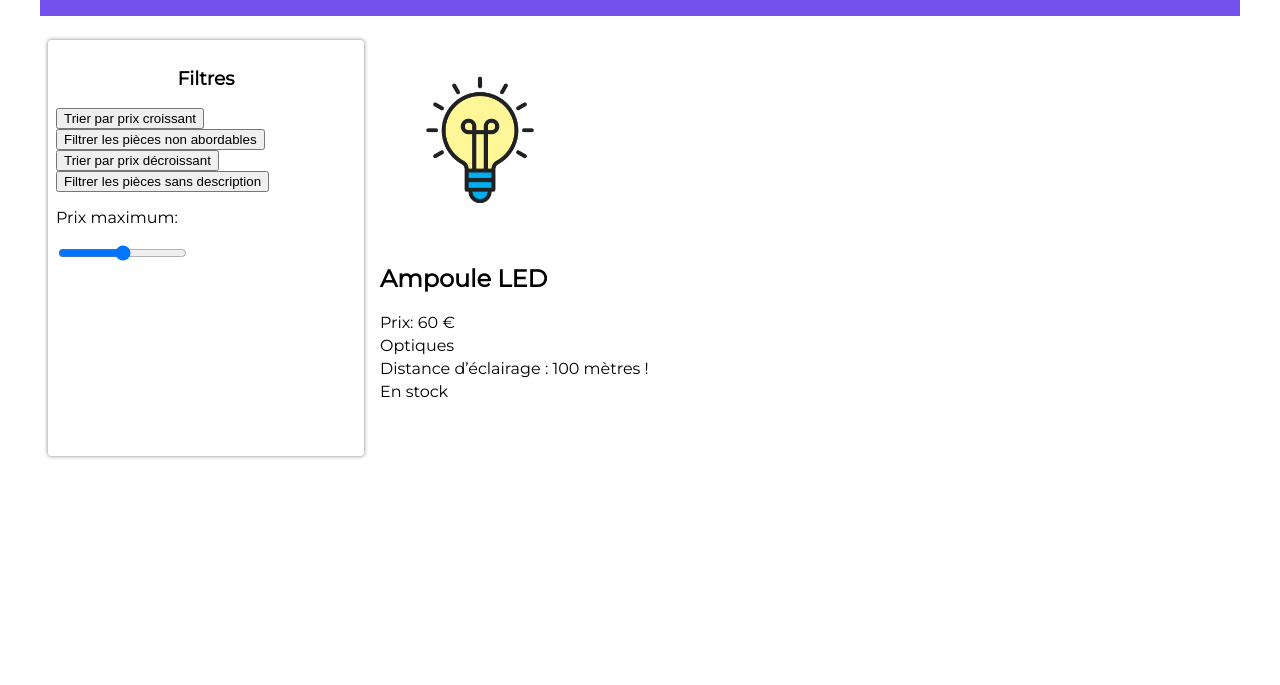
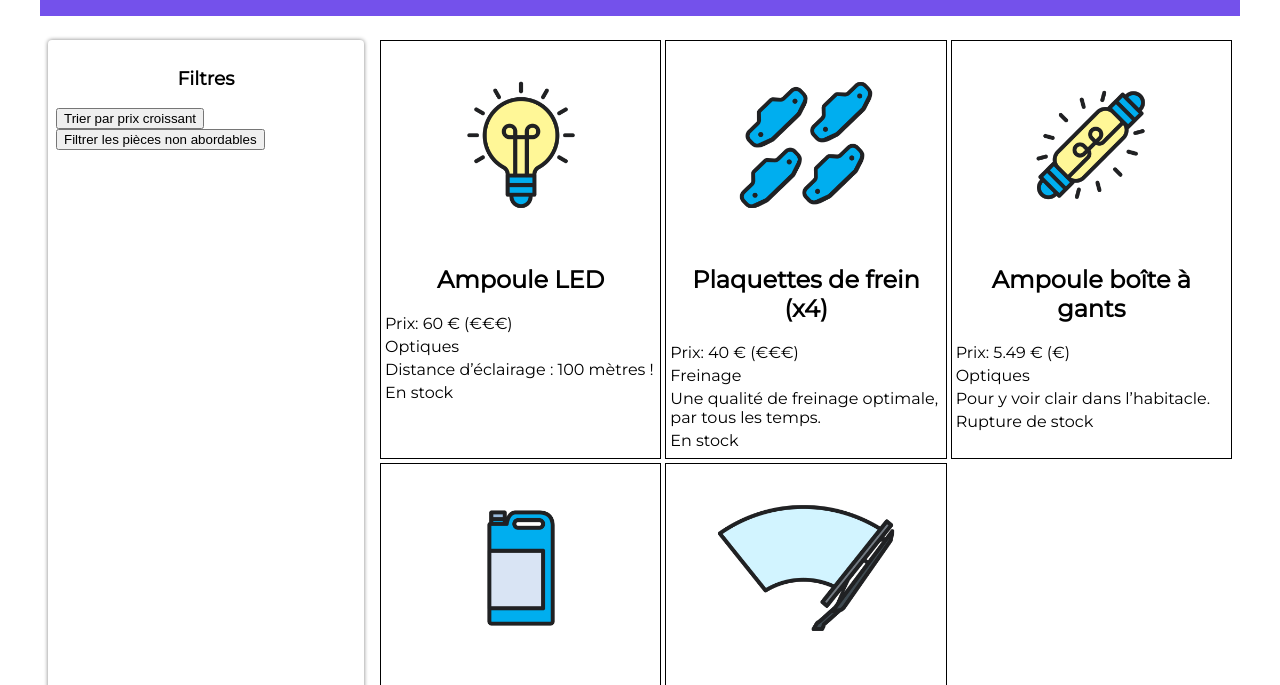
Before and after one commit to MaxMasse31/js-learning, a website: page index.html in a window 1280 px wide. Shown: the part 98-783 px from the top of the page. Drawn offline with Linux system fonts and the light colour scheme.

Commit message:
ajout de tous les éléments

```diff
--- a/index.html
+++ b/index.html
@@ -3,7 +3,7 @@
 	<head>
 		<meta charset="utf-8">
 		<title>Les Bonnes Pièces</title>
-		<link rel="stylesheet" href="./styles.css">
+		<link rel="stylesheet" href="styles.css">
 		<script type="module" src="pieces.js"></script>
 	</head>
 	<body>
@@ -18,24 +18,10 @@
 				<button class="btn-trier">Trier par prix croissant</button>
 				<br>
 				<button class="btn-filtrer">Filtrer les pièces non abordables</button>
-				<br>
-				<button class="btn-decroissant">Trier par prix décroissant</button>
-				<br>
-				<button class="btn-nodesc">Filtrer les pièces sans description</button>
-				<br>
-				<p>Prix maximum:</p>
-				<input type="range" name="prix-max" id="prix-max" min="0" max="60" step="5">
 			</section>
 
 			<!-- Fiches produits -->
 			<section class="fiches">
-				<!-- Code ajouté -->
-				<div class="abordables">
-
-				</div>
-				<div class="disponibles">
-
-				</div>
 			</section>
 		</main>
 	</body>
--- a/pieces.js
+++ b/pieces.js
@@ -1,21 +1,37 @@
 // Récupération des pièces depuis le fichier JSON
-const reponse = await fetch("pieces-autos.json");
+const reponse = await fetch('pieces-autos.json');
 const pieces = await reponse.json();
 
-const article = pieces[0];
+for (let i = 0; i < pieces.length; i++) {
 
-// Utilisation de templates JavaScript
-const template = document.createElement('template');
-template.innerHTML = `
-  <img src="${article.image}">
-  <h2>${article.nom}</h2>
-  <p>Prix: ${article.prix} €</p>
-  <p>${article.categorie ?? "(aucune catégorie)"}</p>
-  <p>${article.description ?? "(aucune description)"}</p>
-  <p>${article.disponibilite=true ? "En stock" : "Rupture de stock"} <p/>`;
+    const article = pieces[i];
+    // Récupération de l'élément du DOM qui accueillera les fiches
+    const sectionFiches = document.querySelector(".fiches");
+    // Création d’une balise dédiée à une pièce automobile
+    const pieceElement = document.createElement("article");
+    // Création des balises
+    const imageElement = document.createElement("img");
+    imageElement.src = article.image;
+    const nomElement = document.createElement("h2");
+    nomElement.innerText = article.nom;
+    const prixElement = document.createElement("p");
+    prixElement.innerText = `Prix: ${article.prix} € (${article.prix < 35 ? "€" : "€€€"})`;
+    const categorieElement = document.createElement("p");
+    categorieElement.innerText = article.categorie ?? "(aucune catégorie)";
+    const descriptionElement = document.createElement("p");
+    descriptionElement.innerText = article.description ?? "Pas de description pour le moment.";
+    const stockElement = document.createElement("p");
+    stockElement.innerText = article.disponibilite ? "En stock" : "Rupture de stock";
 
-// Sélectionnez la section une seule fois
-const sectionFiches = document.querySelector(".fiches");
+    // On rattache la balise article a la section Fiches
+    sectionFiches.appendChild(pieceElement);
+    // On rattache l’image à pieceElement (la balise article)
+    pieceElement.appendChild(imageElement);
+    pieceElement.appendChild(nomElement);
+    pieceElement.appendChild(prixElement);
+    pieceElement.appendChild(categorieElement);
+    //Ajout des éléments au DOM pour l'exercice
+    pieceElement.appendChild(descriptionElement);
+    pieceElement.appendChild(stockElement);
 
-// Ajoutez le contenu du template au DOM
-sectionFiches.appendChild(template.content);
+ }
--- a/styles.css
+++ b/styles.css
@@ -45,10 +45,24 @@ main {
 .fiches {
 	flex: 1;
 	margin: 8px;
+	display: grid;
+	grid-template-columns: repeat(3, 1fr);
+	gap: 4px;
 }
-.fiches img {
+.fiches article {
+	border: 1px solid black;
+	padding: 4px;
+}
+.fiches article img {
+	display: block;
+	margin-left: auto;
+	margin-right: auto;
 	max-width: 200px;
 }
-.fiches p {
+.fiches article p {
 	margin-top: 4px;
 	margin-bottom: 4px;
+}
+.fiches article h2 {
+	text-align: center;
+}
```
